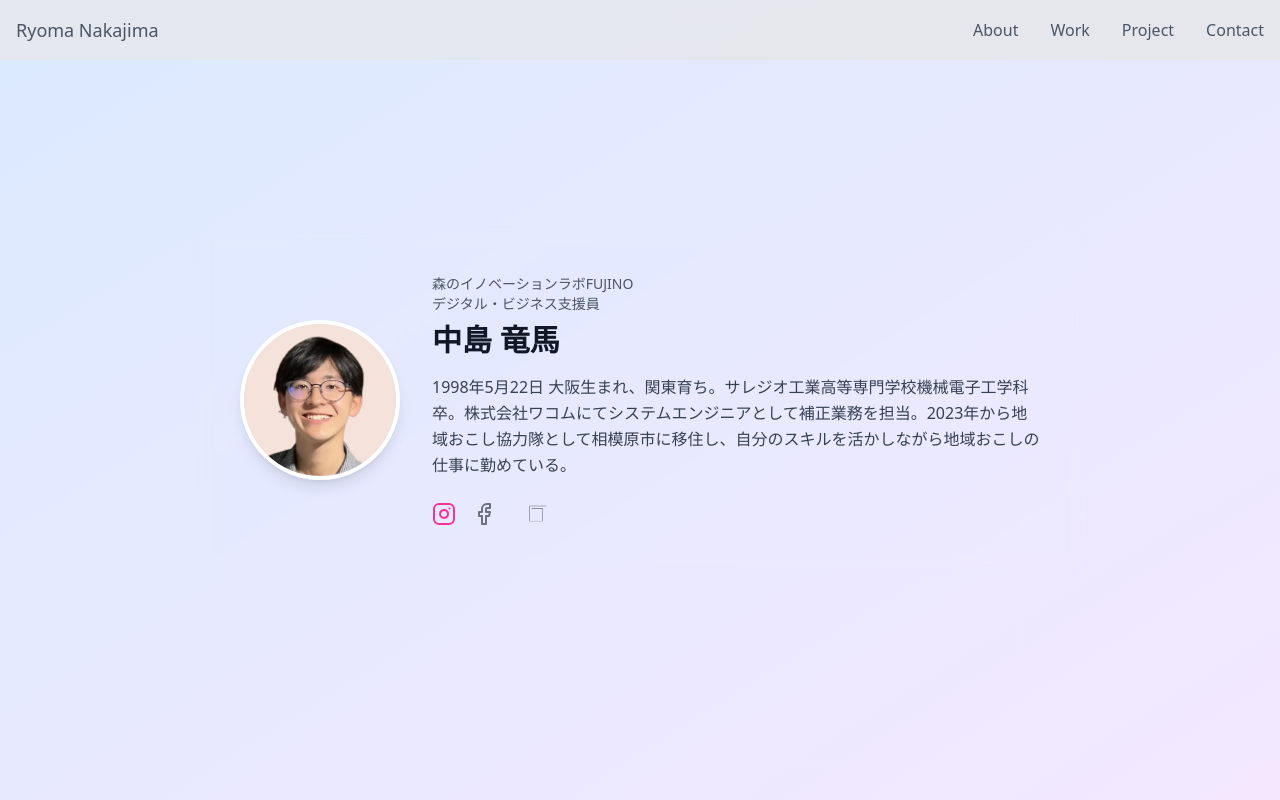
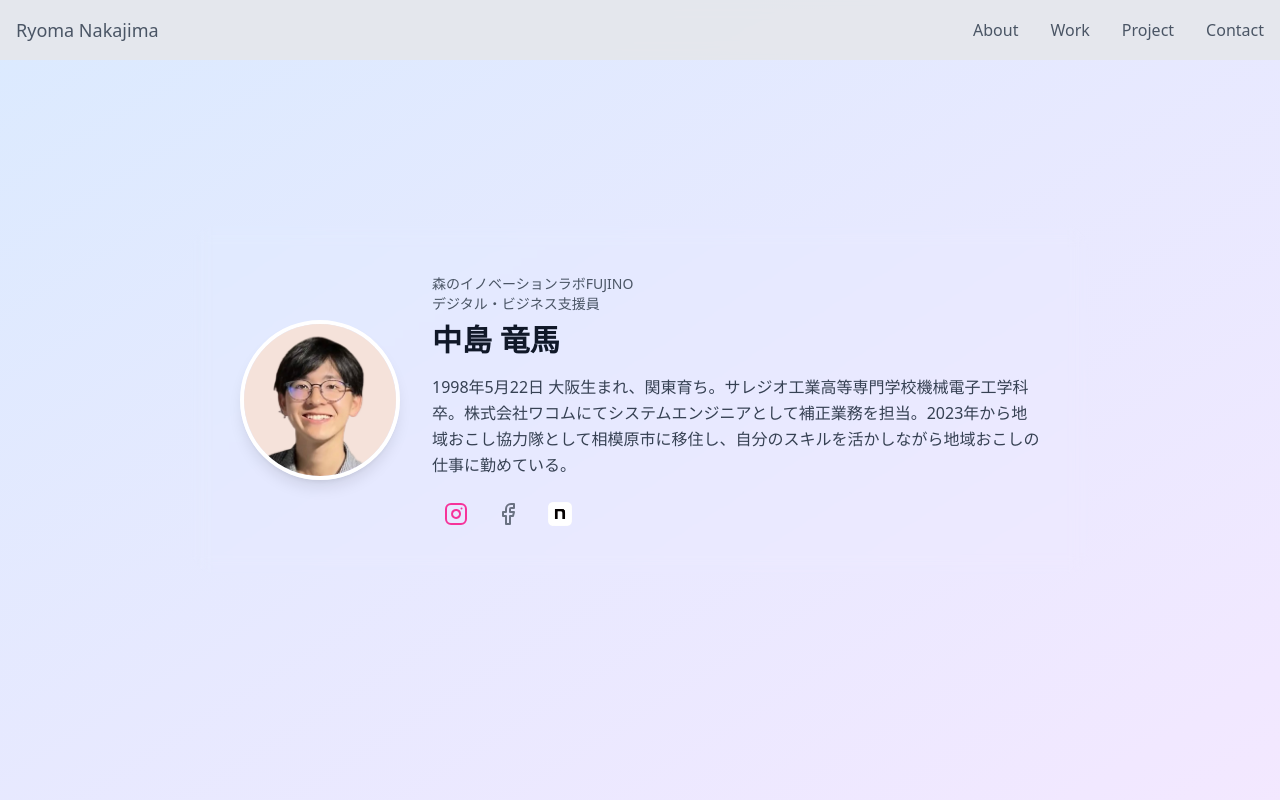
Before and after one commit to KYO-Kobo/AboutMe_RyomaNakajima, a Next.js app: page / in a window 1280 px wide. Shown: the top 800 px of the page. Built offline with nearby package versions, Linux system fonts and the light colour scheme.

Commit message:
feat: フッターにnoteアイコンを追加

```diff
--- a/app/page.tsx
+++ b/app/page.tsx
@@ -87,16 +87,14 @@ export default function Component() {
                   大阪生まれ、関東育ち。サレジオ工業高等専門学校機械電子工学科卒。株式会社ワコムにてシステムエンジニアとして補正業務を担当。2023年から地域おこし協力隊として相模原市に移住し、自分のスキルを活かしながら地域おこしの仕事に勤めている。
                 </p>
                 <div className="flex justify-center md:justify-start space-x-4">
-                  <a href="https://www.instagram.com/ryoma_nakajima" className="text-pink-500 hover:text-pink-600 transition-colors">
+                  <a href="https://www.instagram.com/ryoma_nakajima" className="ml-3 text-pink-500 hover:text-pink-600 transition-colors">
                     <Instagram className="w-6 h-6" />
                   </a>
-                  <a href="https://www.facebook.com/ryoma.nakajima.3" target="_blank" rel="noopener noreferrer" className="text-gray-500 hover:text-blue-700 transition-colors">
+                  <a href="https://www.facebook.com/ryoma.nakajima.3" target="_blank" rel="noopener noreferrer" className="ml-3 text-gray-500 hover:text-blue-700 transition-colors">
                     <Facebook className="w-6 h-6" />
                   </a>
                   <a href="https://note.com/digital_yorozu" target="_blank" rel="noopener noreferrer" className="ml-3 text-gray-500 hover:text-green-500 transition-colors" aria-label="note">
-                    <svg xmlns="http://www.w3.org/2000/svg" viewBox="0 0 32 32" className="w-6 h-6" fill="currentColor">
-                      <path d="M29.952 6.016c-.032-.064-.064-.128-.128-.192-.064-.064-.128-.128-.192-.16-.064-.032-.128-.064-.192-.064H7.936c-.224 0-.416.192-.416.416v19.776c0 .224.192.416.416.416h16.064c.224 0 .416-.192.416-.416V9.408c0-.224-.192-.416-.416-.416H10.624c-.224 0-.416-.192-.416-.416s.192-.416.416-.416h13.376c.672 0 1.216.544 1.216 1.216v15.36c0 .672-.544 1.216-1.216 1.216H7.936c-.672 0-1.216-.544-1.216-1.216V6.176c0-.672.544-1.216 1.216-1.216h21.504c.224 0 .416-.192.416-.416 0-.064-.032-.128-.064-.192z"/>
-                    </svg>
+                    <img src="/images/icon_note.png" alt="note" className="w-6 h-6 object-contain" />
                   </a>
                 </div>
               </div>
@@ -373,6 +371,9 @@ export default function Component() {
             <a href="https://www.facebook.com/ryoma.nakajima.3" target="_blank" rel="noopener noreferrer" className="text-gray-500 hover:text-blue-700 transition-colors">
               <Facebook className="w-6 h-6" />
             </a>
+            <a href="https://note.com/digital_yorozu" target="_blank" rel="noopener noreferrer" className="text-gray-500 hover:text-green-500 transition-colors" aria-label="note">
+              <img src="/images/icon_note.png" alt="note" className="w-6 h-6 object-contain" />
+            </a>
           </div>
           <p className="text-gray-400 text-sm">© 2025 Ryoma N. All Rights Reserved.</p>
         </div>
```
Also changed, not shown: public/images/icon_note.png (added).
